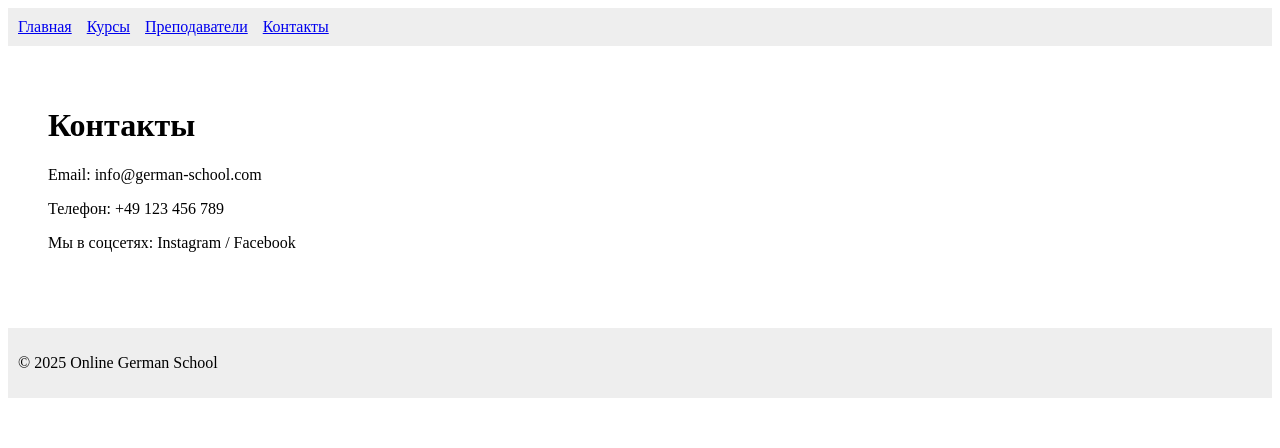
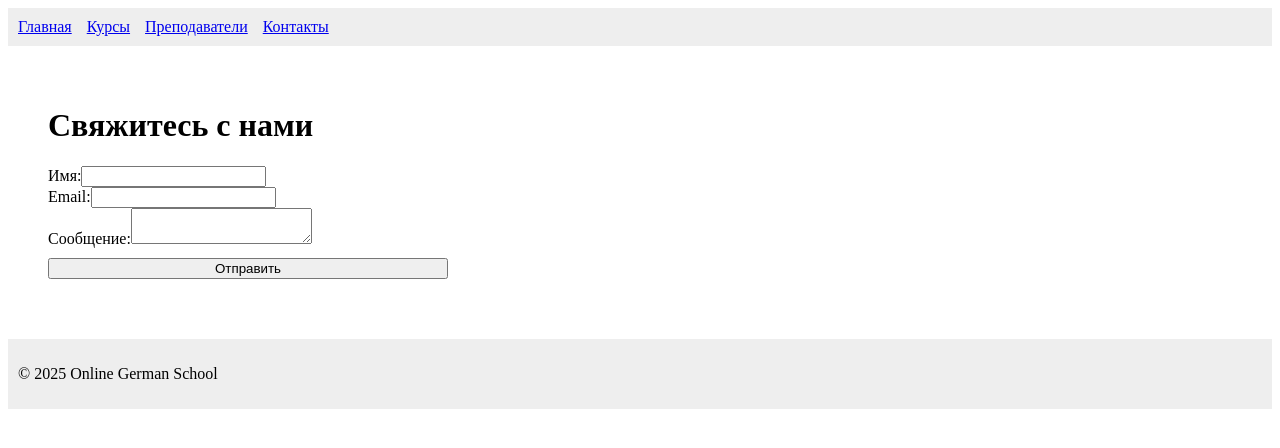
Before and after one commit to SamoteevNikita/Online-school, a React (Vite) app: page /contacts in a window 1280 px wide. Shown: the top 448 px of the page. Built offline with nearby package versions, Linux system fonts and the light colour scheme.

Commit message:
end of 3 week

```diff
--- a/src/pages/ContactsPage.jsx
+++ b/src/pages/ContactsPage.jsx
@@ -1,10 +1,99 @@
+import { useState } from "react";
+
 function ContactsPage() {
+  const [formData, setFormData] = useState({
+    name: "",
+    email: "",
+    message: "",
+  });
+
+  const [errors, setErrors] = useState({});
+
+  const handleChange = (e) => {
+    setFormData({
+      ...formData,
+      [e.target.name]: e.target.value,
+    });
+  };
+
+  const validate = () => {
+    let newErrors = {};
+
+    if (!formData.name.trim()) {
+      newErrors.name = "Введите имя";
+    }
+
+    if (!formData.email.trim()) {
+      newErrors.email = "Введите email";
+    } else if (!/\S+@\S+\.\S+/.test(formData.email)) {
+      newErrors.email = "Некорректный email";
+    }
+
+    if (!formData.message.trim()) {
+      newErrors.message = "Введите сообщение";
+    }
+
+    setErrors(newErrors);
+
+
+    return Object.keys(newErrors).length === 0;
+  };
+
+  const handleSubmit = (e) => {
+    e.preventDefault();
+
+    if (!validate()) return;
+
+    console.log("Форма отправлена:", formData);
+
+
+    setFormData({ name: "", email: "", message: "" });
+    setErrors({});
+  };
+
   return (
     <div style={{ padding: "20px" }}>
-      <h1>Контакты</h1>
-      <p>Email: info@german-school.com</p>
-      <p>Телефон: +49 123 456 789</p>
-      <p>Мы в соцсетях: Instagram / Facebook</p>
+      <h1>Свяжитесь с нами</h1>
+      <form
+        onSubmit={handleSubmit}
+        style={{ display: "flex", flexDirection: "column", maxWidth: "400px" }}
+      >
+        <label>
+          Имя:
+          <input
+            type="text"
+            name="name"
+            value={formData.name}
+            onChange={handleChange}
+          />
+          {errors.name && <p style={{ color: "red" }}>{errors.name}</p>}
+        </label>
+
+        <label>
+          Email:
+          <input
+            type="email"
+            name="email"
+            value={formData.email}
+            onChange={handleChange}
+          />
+          {errors.email && <p style={{ color: "red" }}>{errors.email}</p>}
+        </label>
+
+        <label>
+          Сообщение:
+          <textarea
+            name="message"
+            value={formData.message}
+            onChange={handleChange}
+          />
+          {errors.message && <p style={{ color: "red" }}>{errors.message}</p>}
+        </label>
+
+        <button type="submit" style={{ marginTop: "10px" }}>
+          Отправить
+        </button>
+      </form>
     </div>
   );
 }
```
